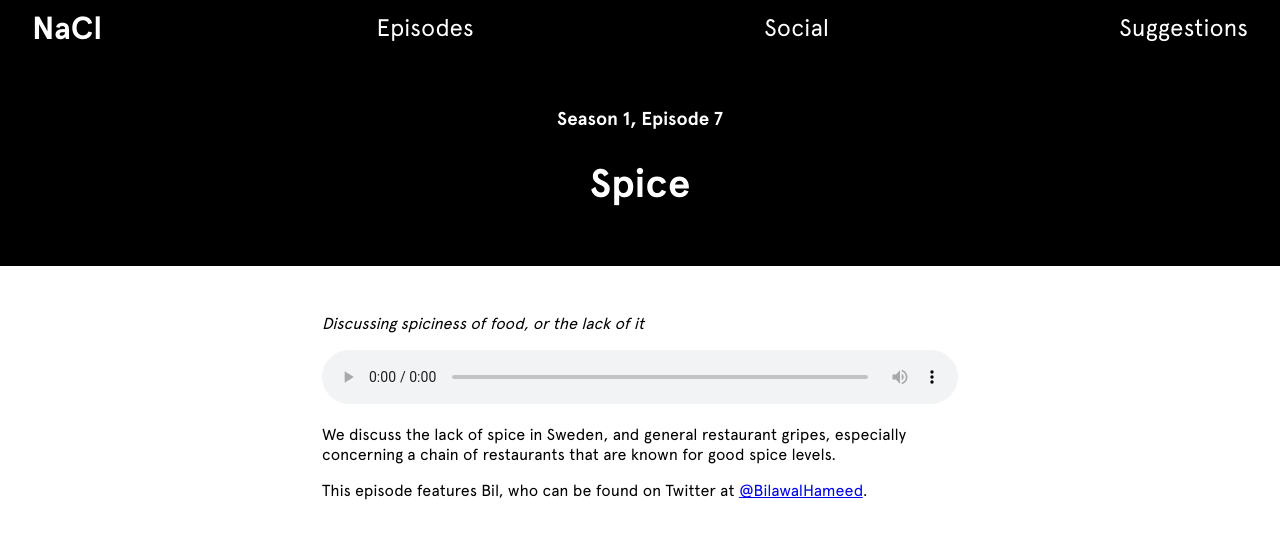
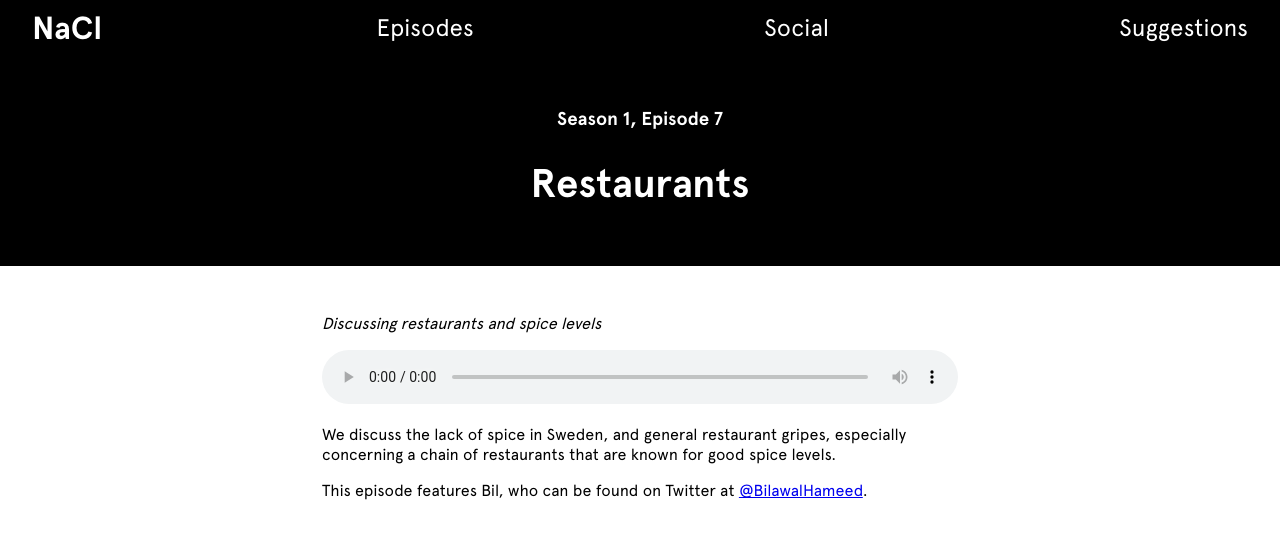
Before and after one commit to mbellgb/nacl, a Jekyll site: the page built from _episodes/7-restaurants.md, in a window 1280 px wide. Shown: the top 539 px of the page. Built offline with Jekyll 4.4.1, drawn with Linux system fonts in a browser that asks for light colours.

Commit message:
Rename episode

```diff
--- a/_episodes/7-spice.md
+++ b/_episodes/7-restaurants.md
@@ -1,13 +1,13 @@
 ---
-title: "Spice"
-date: 2020-03-29T16:00:00+01:00
-audio_file: https://storage.googleapis.com/static.nacl.bell.wtf/episodes/7-spice.m4a
+title: "Restaurants"
+date: 2020-03-29T15:00:00+01:00
+audio_file: https://storage.googleapis.com/static.nacl.bell.wtf/episodes/7-restaurants.m4a
 audio_type: audio/x-m4a
 audio_length: 33716
 duration: 522
 season: 1
 episode: 7
-description: "Discussing spiciness of food, or the lack of it"
+description: "Discussing restaurants and spice levels"
 guid: nacl/d3e296d8-70f0-11ea-8c04-e7dedbb9c8e8
 ---
 
```
